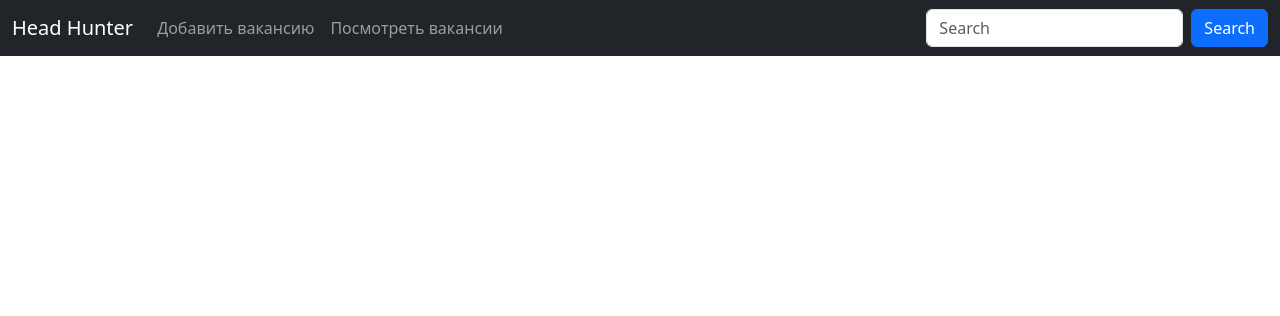
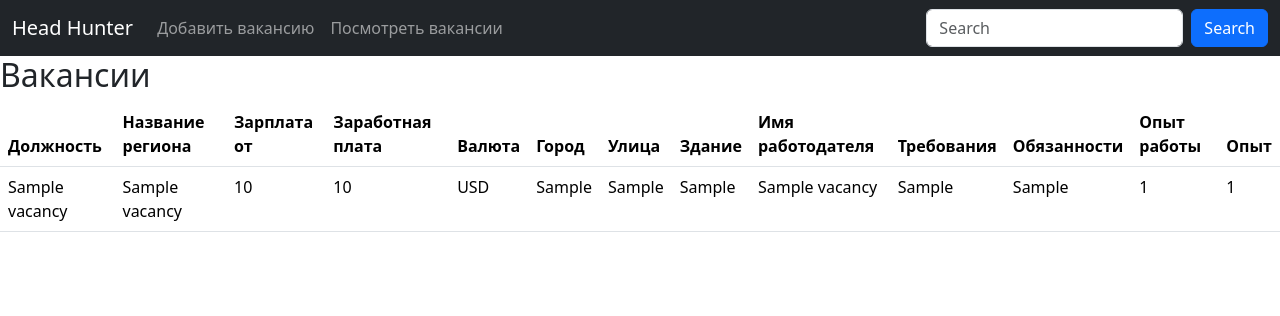
Before and after one commit to Javohir0411/robot_hhuz, a Django app: page /vacancies/ in a window 1280 px wide. Shown: the top 316 px of the page. Run offline with Django 5.2, Linux system fonts and the light colour scheme; tables that the repository leaves empty hold one stand-in row (values such as "Sample post").

Commit message:
Ba'zi kamchiliklar to'g'irlandi

```diff
--- a/app_robot/models.py
+++ b/app_robot/models.py
@@ -21,7 +21,6 @@ class Vacancy(AbstractBaseModel):
     city = models.CharField(max_length=255)
     street = models.CharField(max_length=255)
     building = models.CharField(max_length=100, default=None)
-    raw = models.TextField()
     employer_name = models.CharField(max_length=355)
     requirements = models.TextField()
     responsibilities = models.TextField()
--- a/app_robot/urls.py
+++ b/app_robot/urls.py
@@ -2,7 +2,7 @@ from django.urls import path
 from .views import (
     main,
     add_vacancy,
-    vacancies
+    vacancies,
 )
 urlpatterns = [
     path('', main, name='main'),
--- a/app_robot/views.py
+++ b/app_robot/views.py
@@ -1,5 +1,5 @@
+from django.http import HttpResponse
 from django.shortcuts import render, redirect
-from django.views.generic import CreateView
 
 from .models import Vacancy
 from .forms import VacancyForm
@@ -17,15 +17,9 @@ def add_vacancy(request):
             return redirect('main')
     else:
         form = VacancyForm()
-        return render(request, 'add_vacancy.html', {'form': form})
+    return render(request, 'add_vacancy.html', {'form': form})
 
 
 def vacancies(request):
-    if request.method == 'POST':
-        form = VacancyForm(request.POST, request.FILES)
-        if form.is_valid():
-            form.save()
-            return redirect('main')
-    else:
-        form = VacancyForm()
-        return render(request, 'vacancies.html', {'form': form})
+    vacancy = Vacancy.objects.all()
+    return render(request, 'vacancies.html', {'vacancy': vacancy})
--- a/templates/base.html
+++ b/templates/base.html
@@ -33,6 +33,9 @@
         </div>
     </div>
 </nav>
+{% block content %}
+
+{% endblock %}
 
 </body>
 </html>
--- a/templates/vacancies.html
+++ b/templates/vacancies.html
@@ -4,26 +4,25 @@
 {% endblock %}
 <style>
     table {
-        font-family: arial, sans-serif;
         border-collapse: collapse;
         width: 100%;
     }
 
-    td, th {
-        border: 1px solid #dddddd;
+    th, td {
         text-align: left;
         padding: 8px;
     }
 
     tr:nth-child(even) {
-        background-color: #dddddd;
+        background-color: #D6EEEE;
     }
 </style>
 {% block content %}
 
     <h2>Вакансии</h2>
 
-    <table>
+    <table class="table">
+        <thead>
         <tr>
             <th>Должность</th>
             <th>Название региона</th>
@@ -33,13 +32,15 @@
             <th>Город</th>
             <th>Улица</th>
             <th>Здание</th>
-            <th>Сырой</th>
             <th>Имя работодателя</th>
             <th>Требования</th>
             <th>Обязанности</th>
             <th>Опыт работы</th>
             <th>Опыт</th>
         </tr>
+        </thead>
+        <tbody>
+        {% for vacancies in vacancy %}
             <tr>
                 <td>{{ vacancies.vacancy_name }}</td>
                 <td>{{ vacancies.area_name }}</td>
@@ -49,13 +50,13 @@
                 <td>{{ vacancies.city }}</td>
                 <td>{{ vacancies.street }}</td>
                 <td>{{ vacancies.building }}</td>
-            <td>{{ vacancies.raw }}</td>
                 <td>{{ vacancies.employer_name }}</td>
                 <td>{{ vacancies.requirements }}</td>
                 <td>{{ vacancies.responsibilities }}</td>
                 <td>{{ vacancies.exp_from }}</td>
                 <td>{{ vacancies.exp_to }}</td>
             </tr>
+        {% endfor %}
+        </tbody>
     </table>
-
 {% endblock %}
```
Also changed, not shown: config/settings.py (+0 -10 lines), templates/main.html (+9 -2 lines), app_robot/migrations/0002_remove_vacancy_raw.py (added), 1 other file. Lines whose indentation alone changed are shown as unchanged.
